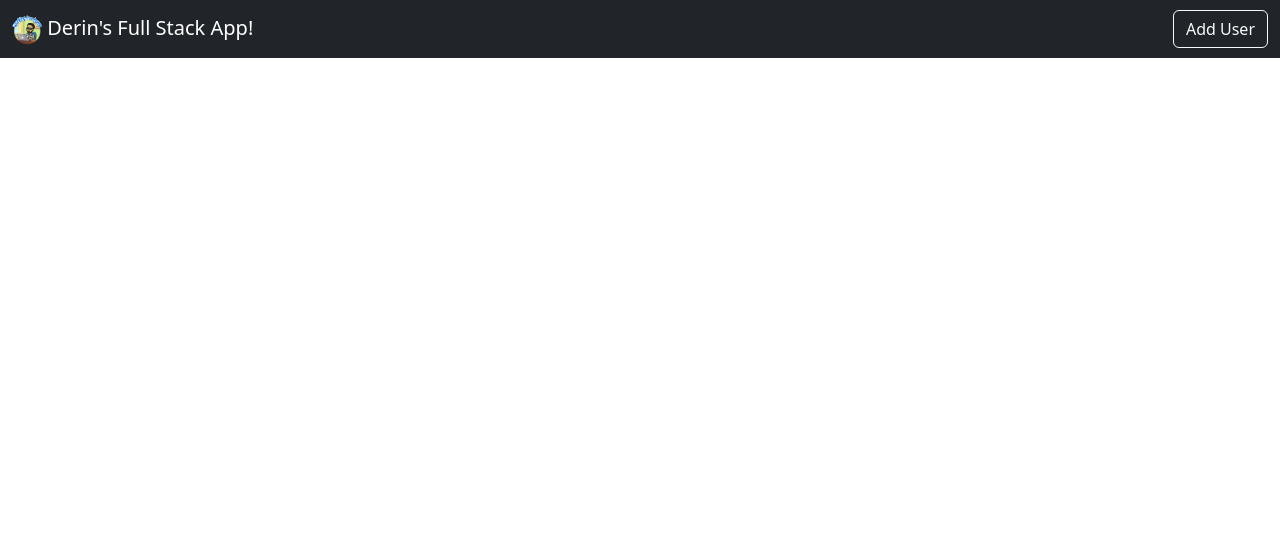
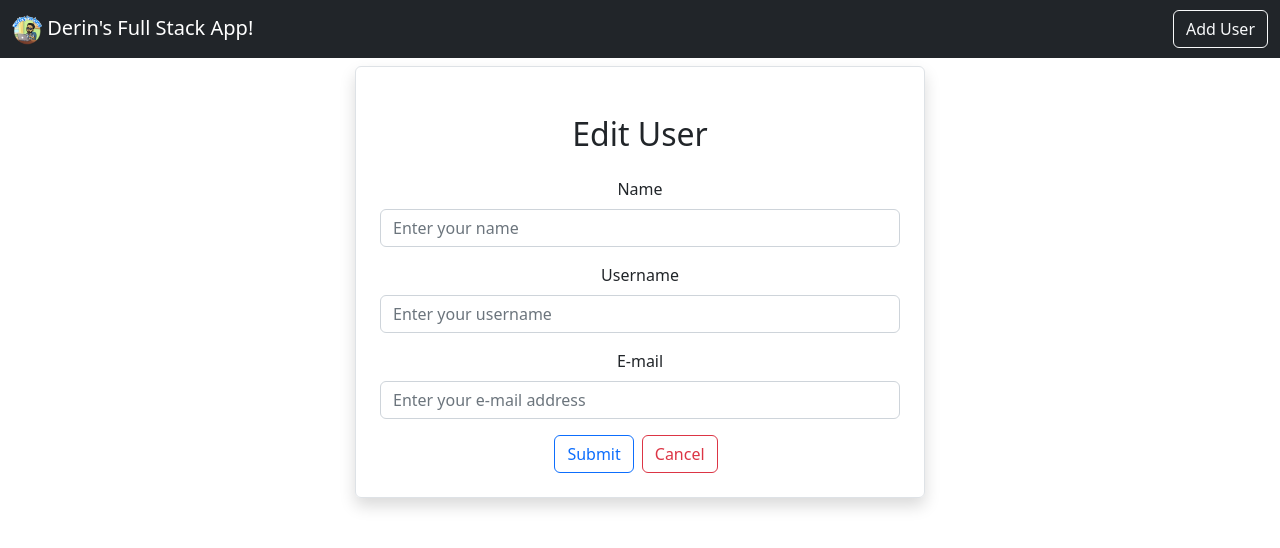
Before and after one commit to derin23/frontend-practice-one, a React (Create React App) app: page /edituser/1 in a window 1280 px wide. Shown: the top 548 px of the page. Built offline with nearby package versions, Linux system fonts and the light colour scheme; no server answers.

Commit message:
finished first practice

```diff
--- a/src/App.js
+++ b/src/App.js
@@ -4,6 +4,8 @@
 import Home from './pages/Home';
 import {BrowserRouter as Router, Routes, Route} from "react-router-dom";
 import AddUser from './users/AddUser';
+import EditUser from './users/EditUser';
+import ViewUser from './users/ViewUser';
 
 function App() {
   return (
@@ -13,6 +15,8 @@
         <Routes>
           <Route exact path="/" element={<Home/>} />
           <Route exact path="/adduser" element={<AddUser/>} />
+          <Route exact path="/edituser/:id" element={<EditUser/>}/>
+          <Route exact path="/viewuser/:id" element={<ViewUser/>}/>
         </Routes>
       </Router>
     </div>
--- a/src/pages/Home.js
+++ b/src/pages/Home.js
@@ -1,5 +1,6 @@
 import React, { useState, useEffect } from 'react'
 import axios from 'axios'
+import { Link, useParams } from 'react-router-dom';
 
 export default function Home() {
 
@@ -13,7 +14,13 @@
     const result = await axios.get("http://localhost:8080/users");
     setUsers(result.data)
   }
-//having issues making the table load with backend data
+
+  const {id}=useParams()
+
+	const deleteUser = async (id) => {
+    await axios.delete(`http://localhost:8080/user/${id}`);
+    loadUsers();
+  };
 
   return (
     <div className='container'>
@@ -21,7 +28,7 @@
           <table className="table border shadow">
             <thead>
               <tr>
-                <th scope="col">ID</th>
+                <th scope="col">#</th>
                 <th scope="col">Name</th>
                 <th scope="col">Username</th>
                 <th scope="col">Email</th>
@@ -37,9 +44,9 @@
                     <td>{user.username}</td>
                     <td>{user.email}</td>
                     <td>
-                        <button className='btn btn-dark mx-2'>View</button>
-                        <button className='btn btn-outline-primary mx-2'>Edit</button>
-                        <button className='btn btn-danger mx-2'>Delete</button>
+                        <Link className='btn btn-dark mx-2' to={`/viewuser/${user.id}`}>View</Link>
+                        <Link className='btn btn-outline-primary mx-2' to={`/edituser/${user.id}`}>Edit</Link>
+                        <button className='btn btn-danger mx-2' onClick={()=>deleteUser(user.id)}>Delete</button>
                     </td>
                   </tr>
                 ))
--- a/src/users/EditUser.js
+++ b/src/users/EditUser.js
@@ -0,0 +1,94 @@
+import axios from "axios";
+import React, { useEffect, useState } from "react";
+import { Link, useNavigate, useParams } from "react-router-dom";
+
+export default function EditUser() {
+  let navigate = useNavigate();
+
+  const { id } = useParams();
+
+  const [user, setUser] = useState({
+    name: "",
+    username: "",
+    email: "",
+  });
+
+  const { name, username, email } = user;
+
+  const onInputChange = (e) => {
+    setUser({ ...user, [e.target.name]: e.target.value });
+  };
+
+  useEffect(() => {
+    loadUser();
+  }, []);
+
+  const onSubmit = async (e) => {
+    e.preventDefault();
+    await axios.put(`http://localhost:8080/user/${id}`, user);
+    navigate("/");
+  };
+
+  const loadUser = async () => {
+    const result = await axios.get(`http://localhost:8080/user/${id}`);
+    setUser(result.data);
+  };
+
+  return (
+    <div className="container">
+      <div className="row">
+        <div className="col-md-6 offset-md-3 border rounded p-4 mt-2 shadow">
+          <h2 className="text-center m-4">Edit User</h2>
+
+          <form onSubmit={(e) => onSubmit(e)}>
+            <div className="mb-3">
+              <label htmlFor="Name" className="form-label">
+                Name
+              </label>
+              <input
+                type={"text"}
+                className="form-control"
+                placeholder="Enter your name"
+                name="name"
+                value={name}
+                onChange={(e) => onInputChange(e)}
+              />
+            </div>
+            <div className="mb-3">
+              <label htmlFor="Username" className="form-label">
+                Username
+              </label>
+              <input
+                type={"text"}
+                className="form-control"
+                placeholder="Enter your username"
+                name="username"
+                value={username}
+                onChange={(e) => onInputChange(e)}
+              />
+            </div>
+            <div className="mb-3">
+              <label htmlFor="Email" className="form-label">
+                E-mail
+              </label>
+              <input
+                type={"text"}
+                className="form-control"
+                placeholder="Enter your e-mail address"
+                name="email"
+                value={email}
+                onChange={(e) => onInputChange(e)}
+              />
+            </div>
+            <button type="submit" className="btn btn-outline-primary">
+              Submit
+            </button>
+            <Link className="btn btn-outline-danger mx-2" to="/">
+              Cancel
+            </Link>
+          </form>
+        </div>
+      </div>
+    </div>
+  );
+}
--- a/src/users/ViewUser.js
+++ b/src/users/ViewUser.js
@@ -0,0 +1,55 @@
+import axios from "axios";
+import React, { useEffect,useState } from "react";
+import { Link, useParams } from "react-router-dom";
+
+export default function ViewUser() {
+  const [user, setUser] = useState({
+    name: "",
+    username: "",
+    email: "",
+  });
+
+  const { id } = useParams();
+
+  useEffect(() => {
+    loadUser();
+  }, []);
+
+  const loadUser = async () => {
+    const result = await axios.get(`http://localhost:8080/user/${id}`);
+    setUser(result.data);
+  };
+
+  return (
+    <div className="container">
+      <div className="row">
+        <div className="col-md-6 offset-md-3 border rounded p-4 mt-2 shadow">
+          <h2 className="text-center m-4">User Details</h2>
+
+          <div className="card">
+            <div className="card-header">
+              User ID : {user.id}
+              <ul className="list-group list-group-flush">
+                <li className="list-group-item">
+                  <b>Name:</b>
+                  {user.name}
+                </li>
+                <li className="list-group-item">
+                  <b>UserName:</b>
+                  {user.username}
+                </li>
+                <li className="list-group-item">
+                  <b>Email:</b>
+                  {user.email}
+                </li>
+              </ul>
+            </div>
+          </div>
+          <Link className="btn btn-dark my-2" to={"/"}>
+            Back to Home
+          </Link>
+        </div>
+      </div>
+    </div>
+  );
+}
```
